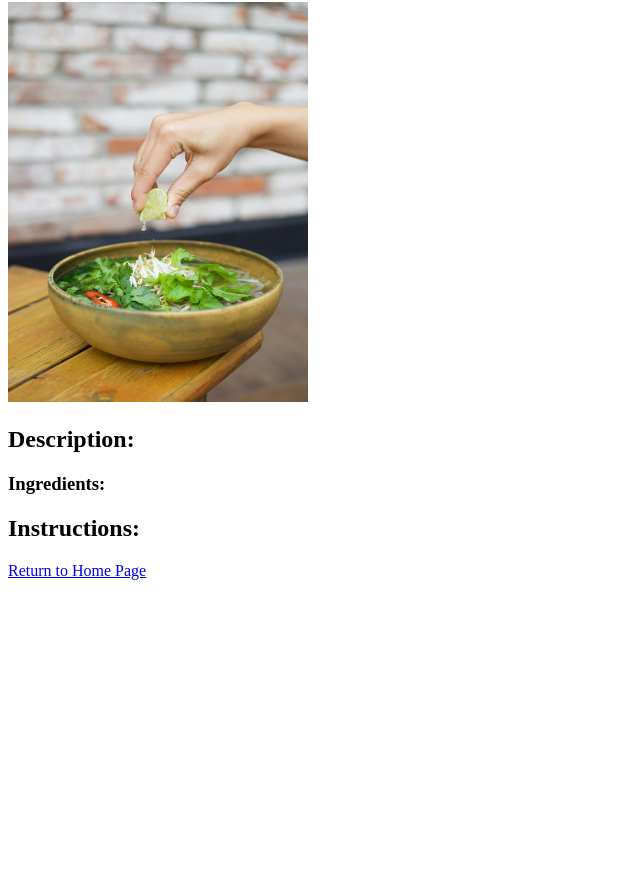
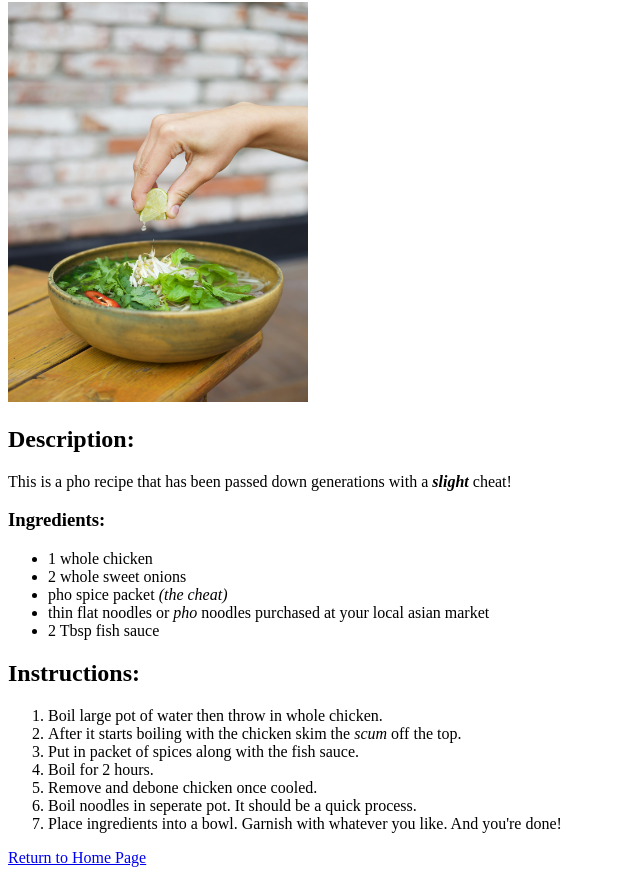
Before and after one commit to davidofthings/odin-recipes, a plain HTML site: page recipes/chickenpho.html in a window 1280 px wide. Shown: the part 78-953 px from the top of the page, without its empty margins (0-640 px from the left). Before the commit the page ends 800 px from the top, so only its background shows below. Drawn offline with Linux system fonts and the light colour scheme.

Commit message:
Completed the  Description, Ingredients, and Instructions in the chickenpho recipe file

```diff
--- a/recipes/chickenpho.html
+++ b/recipes/chickenpho.html
@@ -11,15 +11,29 @@
 
     <h2>Description:</h2>
         <p>
-
+            This is a pho recipe that has been passed down generations with a <em><b>slight</b></em> cheat!
         </p>
     <h3>Ingredients:</h3>
         <p>
-
+            <ul>
+                <li>1 whole chicken</li>
+                <li>2 whole sweet onions</li>
+                <li>pho spice packet <em>(the cheat)</em></li>
+                <li>thin flat noodles or <em>pho</em> noodles purchased at your local asian market</li>
+                <li>2 Tbsp fish sauce</li>
+            </ul>
         </p>
     <h2>Instructions:</h2>
         <p>
-
+            <ol>
+                <li>Boil large pot of water then throw in whole chicken.</li>
+                <li>After it starts boiling with the chicken skim the <em>scum</em> off the top.</li>
+                <li>Put in packet of spices along with the fish sauce.</li>
+                <li>Boil for 2 hours.</li>
+                <li>Remove and debone chicken once cooled.</li>
+                <li>Boil noodles in seperate pot. It should be a quick process.</li>
+                <li>Place ingredients into a bowl. Garnish with whatever you like. And you're done!</li>
+            </ol>
         </p>
 
     <a href="../index.html">Return to Home Page</a>
```
